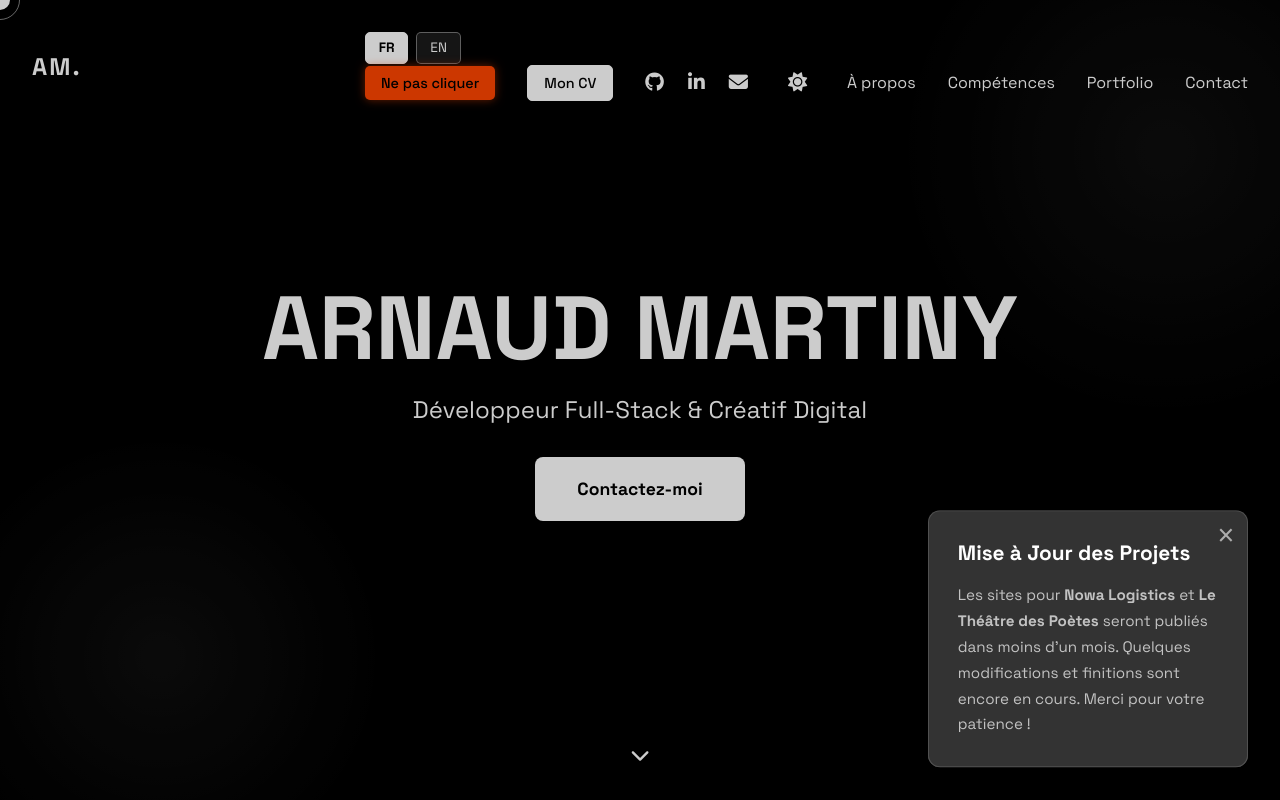
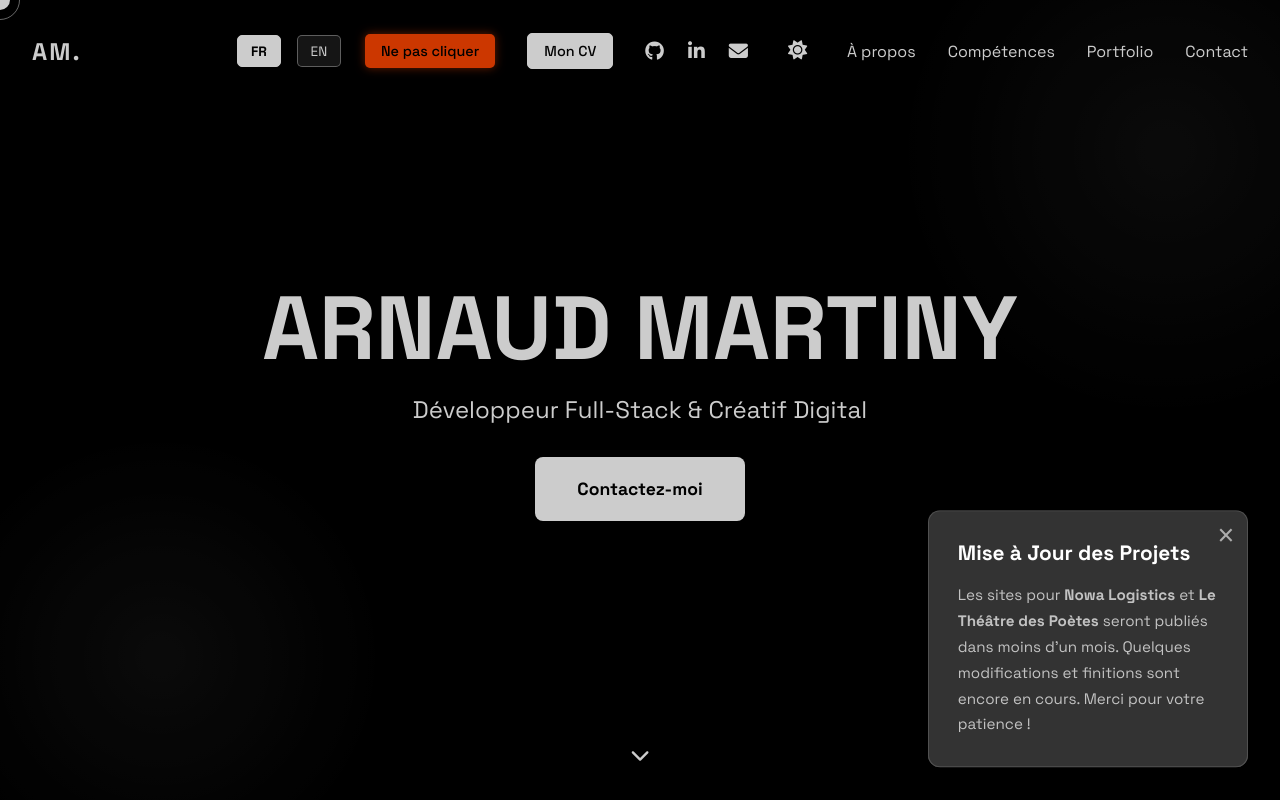
Before and after one commit to arnaud-martiny/MON-PORTFOLIO, a PHP site: page / in a window 1280 px wide. Run offline with PHP 8.4, Linux system fonts and the light colour scheme; some libraries are stand-ins or nearby versions.

Commit message:
Refactor navigation and mobile menu structure
Reworked the HTML structure for navigation to better separate desktop and mobile groups, updated language switchers, and improved the mobile menu layout. Updated CSS to align navigation elements, adjust spacing, and ensure proper visibility and alignment for both desktop and mobile views. Removed redundant or outdated markup and styles for a cleaner, more maintainable navigation system.

```diff
--- a/index.html
+++ b/index.html
@@ -78,61 +78,30 @@ height="0" width="0" style="display:none;visibility:hidden"></iframe></noscript>
     <div class="cursor"></div>
     <div class="cursor-follower"></div>
 
-    <!-- REMPLACEZ VOTRE ANCIENNE <div class="nav-container"> PAR CELLE-CI -->
+    <!-- START: Bloc de navigation corrigé -->
 <div class="nav-container">
+  <div class="logo" data-i18n="nav.logo">AM.</div>
 
   <!-- ============================================= -->
-  <!--                LOGO (UNCHANGED)               -->
+  <!--   GROUPE POUR LA VUE ORDINATEUR (Desktop)     -->
   <!-- ============================================= -->
-  <div class="logo" data-i18n="nav.logo">AM.</div>
-
-  <!-- =================================================================== -->
-  <!--   GROUPE COMPLET POUR LA VUE ORDINATEUR (SERA CACHÉ SUR MOBILE)     -->
-  <!-- =================================================================== -->
   <div class="nav-desktop-group">
-    <!-- Switcher de langue (au centre) -->
     <div class="language-switcher">
-      <button id="lang-fr" class="active">FR</button>
-      <button id="lang-en">EN</button>
+      <button id="lang-fr" class="lang-btn active" data-lang="fr">FR</button>
+      <button id="lang-en" class="lang-btn" data-lang="en">EN</button>
     </div>
-
-    <!-- Le groupe de droite (liens + switcher de thème) -->
     <div class="nav-right-group">
       <button id="wtf-btn" class="nav-wtf-btn" aria-label="Rebelle va" data-i18n="nav.wtfButton">Ne pas cliquer</button>
-
-      <!-- BOUTON CV -->
-      <a href="assets/CV/CV-Arnaud-Martiny-FR.pdf"
-          id="nav-cv-link"
-          target="_blank"
-          class="nav-cv-btn"
-          data-i18n="nav.cvLink">
-          <i class="fas fa-file-lines"></i>
-          <span>Mon CV</span>
+      <a href="assets/CV/CV-Arnaud-Martiny-FR.pdf" id="nav-cv-link" target="_blank" class="nav-cv-btn cv-link" data-i18n="nav.cvLink">
+        <i class="fas fa-file-lines"></i>
+        <span>Mon CV</span>
       </a>
-
-      <!-- Liens sociaux -->
       <div class="nav-socials">
-          <a href="https://github.com/arnaud-martiny" target="_blank" rel="noopener noreferrer" aria-label="Mon GitHub">
-              <i class="fab fa-github"></i>
-          </a>
-          <a href="https://www.linkedin.com/in/arnaud-martiny/" target="_blank" rel="noopener noreferrer" aria-label="Mon LinkedIn">
-              <i class="fab fa-linkedin-in"></i>
-          </a>
-          <a href="mailto:arnaudmartiny0@gmail.com" aria-label="M'envoyer un email">
-              <i class="fas fa-envelope"></i>
-          </a>
+        <a href="https://github.com/arnaud-martiny" target="_blank" rel="noopener noreferrer" aria-label="Mon GitHub"><i class="fab fa-github"></i></a>
+        <a href="https://www.linkedin.com/in/arnaud-martiny/" target="_blank" rel="noopener noreferrer" aria-label="Mon LinkedIn"><i class="fab fa-linkedin-in"></i></a>
+        <a href="mailto:arnaudmartiny0@gmail.com" aria-label="M'envoyer un email"><i class="fas fa-envelope"></i></a>
       </div>
-
-      <!-- Bouton pour le thème -->
-      <button
-          id="theme-switcher"
-          class="theme-btn"
-          aria-label="Changer de thème"
-      >
-          <i class="fas fa-sun"></i>
-      </button>
-
-      <!-- Liens de navigation principaux -->
+      <button id="theme-switcher" class="theme-btn" aria-label="Changer de thème"><i class="fas fa-sun"></i></button>
       <div class="nav-links">
         <a href="#apropos" data-i18n="nav.about">À propos</a>
         <a href="#competences" data-i18n="nav.skills">Compétences</a>
@@ -142,41 +111,53 @@ height="0" width="0" style="display:none;visibility:hidden"></iframe></noscript>
     </div>
   </div>
 
-
-  <!-- =================================================================== -->
-  <!--      NOUVEAU GROUPE COMPLET POUR LA VUE MOBILE UNIQUEMENT           -->
-  <!-- =================================================================== -->
-  <!-- Ce conteneur ne sera visible que sur mobile grâce au CSS -->
+  <!-- ============================================= -->
+  <!--       GROUPE POUR LA VUE MOBILE (MODIFIÉ)     -->
+  <!-- ============================================= -->
   <div class="nav-mobile-group">
-
-    <!-- Les icônes sociales déplacées ici pour la version mobile -->
+    <div class="language-switcher">
+      <button id="lang-fr-topnav" class="lang-btn active" data-lang="fr">FR</button>
+      <button id="lang-en-topnav" class="lang-btn" data-lang="en">EN</button>
+    </div>
+    <a href="assets/CV/CV-Arnaud-Martiny-FR.pdf" id="nav-cv-link-mobile-topbar" target="_blank" class="nav-cv-btn cv-link">
+      <i class="fas fa-file-lines"></i><span>Mon CV</span>
+    </a>
     <div class="nav-socials">
-      <a href="https://github.com/arnaud-martiny" target="_blank" rel="noopener noreferrer" aria-label="Mon GitHub">
-        <i class="fab fa-github"></i>
-      </a>
-      <a href="https://www.linkedin.com/in/arnaud-martiny/" target="_blank" rel="noopener noreferrer" aria-label="Mon LinkedIn">
-        <i class="fab fa-linkedin-in"></i>
-      </a>
-      <a href="mailto:arnaudmartiny0@gmail.com" aria-label="M'envoyer un email">
-        <i class="fas fa-envelope"></i>
-      </a>
+      <a href="https://github.com/arnaud-martiny" target="_blank" rel="noopener noreferrer" aria-label="Mon GitHub"><i class="fab fa-github"></i></a>
+      <a href="https://www.linkedin.com/in/arnaud-martiny/" target="_blank" rel="noopener noreferrer" aria-label="Mon LinkedIn"><i class="fab fa-linkedin-in"></i></a>
     </div>
-
-    <!-- Le bouton de thème pour la version mobile -->
-    <button id="theme-switcher-mobile-nav" class="theme-btn" aria-label="Changer de thème">
-        <i class="fas fa-sun"></i>
-    </button>
-
-    <!-- Le bouton hamburger fait maintenant partie de ce groupe pour un alignement parfait -->
+    <button id="theme-switcher-mobile-nav" class="theme-btn" aria-label="Changer de thème"><i class="fas fa-sun"></i></button>
     <button id="hamburger-btn" aria-label="Ouvrir le menu">
       <span></span>
       <span></span>
       <span></span>
     </button>
   </div>
+</div>
+<!-- END: Bloc de navigation corrigé -->
 
+<!-- ============================================= -->
+<!--       MENU MOBILE (Slide-out) (MODIFIÉ)       -->
+<!-- ============================================= -->
+<div id="mobile-menu">
+  <button id="mobile-menu-close-btn" aria-label="Fermer le menu">&times;</button>
+  <div class="mobile-menu-content">
+    <div class="mobile-menu-links">
+      <a href="#accueil" data-i18n="nav.home_special">Accueil</a>
+      <a href="#apropos" data-i18n="nav.about">À propos</a>
+      <a href="#competences" data-i18n="nav.skills">Compétences</a>
+      <a href="#portfolio" data-i18n="nav.portfolio">Portfolio</a>
+      <a href="#contact" data-i18n="nav.contact">Contact</a>
+    </div>
+    <div class="mobile-menu-footer">
+      <!-- Le bouton CV et les réseaux sociaux principaux sont maintenant dans la barre de navigation supérieure -->
+      <div class="nav-socials">
+        <!-- On garde juste l'email ici pour un accès rapide -->
+        <a href="mailto:arnaudmartiny0@gmail.com" aria-label="M'envoyer un email"><i class="fas fa-envelope"></i></a>
+      </div>
+    </div>
+  </div>
 </div>
-<!-- FIN DU BLOC NAVBAR -->
 
     <!-- Section d'accueil -->
     <header id="accueil">
@@ -554,33 +535,6 @@ height="0" width="0" style="display:none;visibility:hidden"></iframe></noscript>
 
 <!-- index.html -->
 
-    <!-- ============================================= -->
-    <!--            NOUVEAU : MENU MOBILE              -->
-    <!-- ============================================= -->
-    <div id="mobile-menu">
-      <button id="mobile-menu-close-btn" aria-label="Fermer le menu">&times;</button>
-
-      <div class="mobile-menu-links">
-        <a href="#accueil" data-i18n="nav.home_special">Accueil</a>
-        <a href="#apropos" data-i18n="nav.about">À propos</a>
-        <a href="#competences" data-i18n="nav.skills">Compétences</a>
-        <a href="#portfolio" data-i18n="nav.portfolio">Portfolio</a>
-        <a href="#contact" data-i18n="nav.contact">Contact</a>
-      </div>
-
-      <div class="mobile-menu-bottom">
-        <div class="mobile-controls-group">
-          <div class="language-switcher">
-            <button id="lang-fr-mobile">FR</button>
-            <button id="lang-en-mobile">EN</button>
-          </div>
-          <button id="theme-switcher-mobile" class="theme-btn" aria-label="Changer de thème">
-            <i class="fas fa-sun"></i>
-          </button>
-        </div>
-      </div>
-    </div>
-
     <!-- Footer -->
     <footer class="footer">
 
--- a/style.css
+++ b/style.css
@@ -144,7 +144,7 @@ section {
 
 .language-switcher {
   display: flex;
-  gap: 0.5rem;
+  gap: 1rem;
 }
 
 .nav-container {
@@ -2628,3 +2628,71 @@ a:not(.btn):not(.social-icon):hover {
         gap: 1.2rem; /* Espace entre les icônes et le bouton hamburger */
     }
 }
+/* ======================================================= */
+/*    BLOC DE CORRECTIONS CSS À AJOUTER À LA FIN DU FICHIER */
+/* ======================================================= */
+
+/* --- Correction alignement Desktop --- */
+.nav-desktop-group, .nav-right-group {
+    display: flex;
+    align-items: center;
+    margin-left: 1.5rem; /* <-- AJOUTEZ CETTE LIGNE */
+}
+
+/* --- Masquage/Affichage des groupes Desktop/Mobile --- */
+.nav-mobile-group {
+    display: none;
+}
+
+
+/* --- Styles pour le nouveau menu mobile --- */
+#mobile-menu {
+    justify-content: center;
+    text-align: center;
+}
+
+.mobile-menu-content {
+    display: flex;
+    flex-direction: column;
+    justify-content: space-between;
+    align-items: center;
+    height: 70%;
+}
+
+.mobile-menu-footer {
+    margin-top: 4rem;
+    display: flex;
+    flex-direction: column;
+    align-items: center;
+    gap: 2.5rem;
+}
+
+#mobile-menu .nav-cv-btn {
+    padding: 0.8rem 2rem;
+    font-size: 1.2rem;
+}
+
+#mobile-menu .nav-socials {
+    gap: 2rem;
+}
+#mobile-menu .nav-socials a {
+    font-size: 1.8rem;
+}
+
+/* --- Média Query pour le passage en mode mobile --- */
+@media (max-width: 768px) {
+    .nav-desktop-group {
+        display: none;
+    }
+
+    .nav-mobile-group {
+        display: flex;
+        align-items: center;
+        gap: 1rem;
+    }
+
+    /* On cache les anciens contrôles en bas du menu mobile */
+    #mobile-menu .mobile-menu-bottom {
+        display: none;
+    }
+}
```
